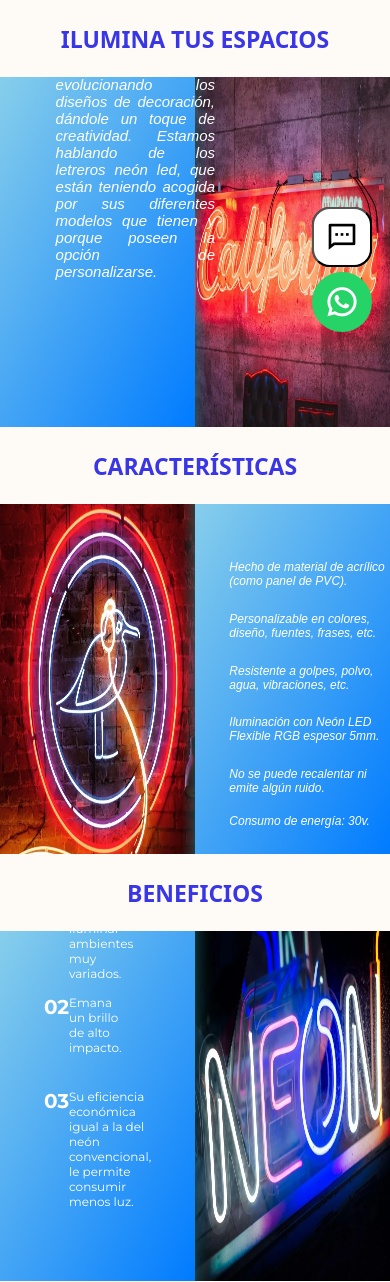
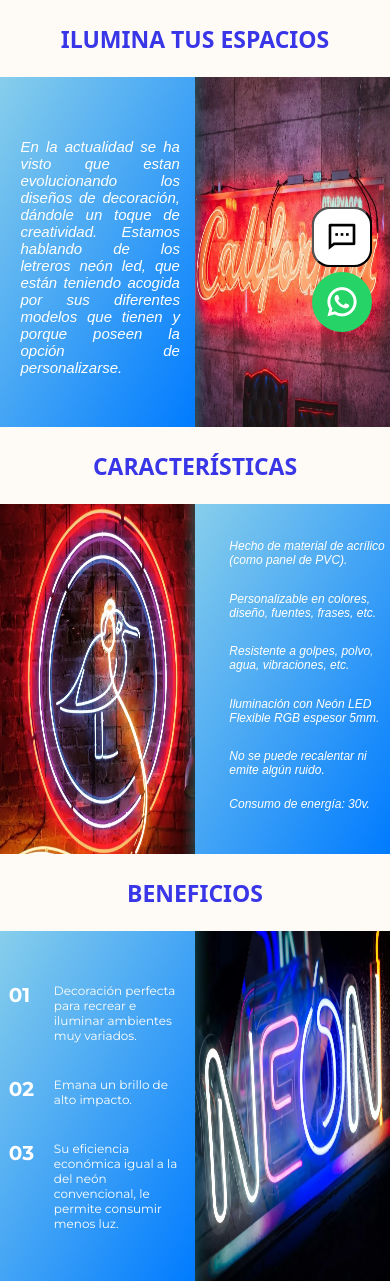
Before and after one commit to DiegoCross7/yuntasproduccion, a PHP site: page /POLLERIA/letreros-neon-led-anuncios-cuadros-decoracion-luces.php in a window 390 px wide. Shown: the part 497-1779 px from the top of the page. Run offline with PHP 8.4, Linux system fonts and the light colour scheme; some libraries are stand-ins or nearby versions; some web fonts are replaced.

Commit message:
correcion19junio8.pm

```diff
--- a/yuntasproducciones-17-06/yuntasproducciones/css/letreros-neon-led-anuncios-cuadros-decoracion-luces.css
+++ b/yuntasproducciones-17-06/yuntasproducciones/css/letreros-neon-led-anuncios-cuadros-decoracion-luces.css
@@ -1,13 +1,9 @@
-/* Ajustes optimizados de los estilos proporcionados */
-
 .section_01 .container_subtitles img {
     height: 45%;
 }
-
 .section_02 .container_subtitles img {
     height: 90%;
 }
-
 .section_04 .container_subtitles img {
     height: 95%;
 }
@@ -15,13 +11,11 @@
 .context-text {
     width: 37%;
     height: 70%;
-    transform: translate(10%, -50%);
+    translate: 10% -50%;
 }
-
 .section_03 .context-text p {
     font-size: 2.2rem;
 }
-
 .section_03 .context-text span {
     font-size: 2.5em;
     min-width: 20%;
@@ -45,7 +39,7 @@
 .sec_col {
     width: 375px;
     gap: 5.8rem 0;
-    padding-top: 0.8rem;
+    padding-top: .8rem;
 }
 
 .content_info p {
@@ -74,6 +68,7 @@ h1 {
 @media (max-width: 1350px) {
     .section_03 .context-text p {
         font-size: 2rem;
+        padding-right: 0;
     }
 
     .tranding-slide-img img {
@@ -86,34 +81,29 @@ h1 {
     .section_02 .content_info {
         font-size: 1.2rem;
     }
-
     .sec_col {
         width: 100%;
+        padding: 0;
         transform: translate(7%, -5%);
     }
-
     .line {
         width: 35px;
     }
-
     .sec_col p {
         font-size: 1.37em;
     }
-
     .section_03 .context-text p {
         font-size: 1.5rem;
+        padding-right: 0;
     }
-
     .section_03 .context-text span {
         margin-top: -5px;
     }
-
     .section_01 .paragraph {
         font-size: 1.5rem;
-        transform: translate(-10%, -10%);
+        translate: -10% -10%;
         top: 30%;
     }
-
     .tranding-slide-img img {
         width: 100%;
         height: auto;
@@ -124,19 +114,15 @@ h1 {
     .sec_col {
         justify-content: space-between;
     }
-
     .sec_col p {
         font-size: 1.3em;
     }
-
     .first_col {
         display: none;
     }
-
     .line {
         height: 100%;
     }
-
     .tranding-slide-img img {
         width: 100%;
         height: auto;
@@ -148,45 +134,38 @@ h1 {
         font-size: 1.2rem;
         transform: translate(0%, 40%);
     }
-
     .sec_col {
         justify-content: center;
+        top: auto;
         font-size: 1.1rem;
         gap: 10%;
     }
-
     .context-text {
         width: 45% !important;
     }
-
     .section_01 .paragraph {
         width: 45%;
         font-size: 15px;
         transform: translate(0%, -15%);
     }
-
     .section_03 .context-text p {
         font-size: 12px;
     }
-
     .section_03 .context-text span {
         font-size: 2rem;
         margin-top: 0;
     }
-
     .line {
         width: 24px;
         position: relative;
         top: 0;
     }
-
     h1 {
         font-size: 40px;
         top: 50px !important;
         width: 51% !important;
         left: 10px !important;
     }
-
     .tranding-slide-img img {
         width: 100%;
         height: auto;
@@ -196,7 +175,7 @@ h1 {
 @media (max-width: 405px) {
     .section_03 .context-text {
         gap: 1rem 0;
-        transform: translate(5%, -55%);
+        translate: 5% -55%;
     }
 }
 
@@ -212,7 +191,7 @@ h1 {
 }
 
 .section_04 {
-    background-color: #fefaf5;
+    background-color: #FEFAF5;
 }
 
 .slider--inner img {
```
